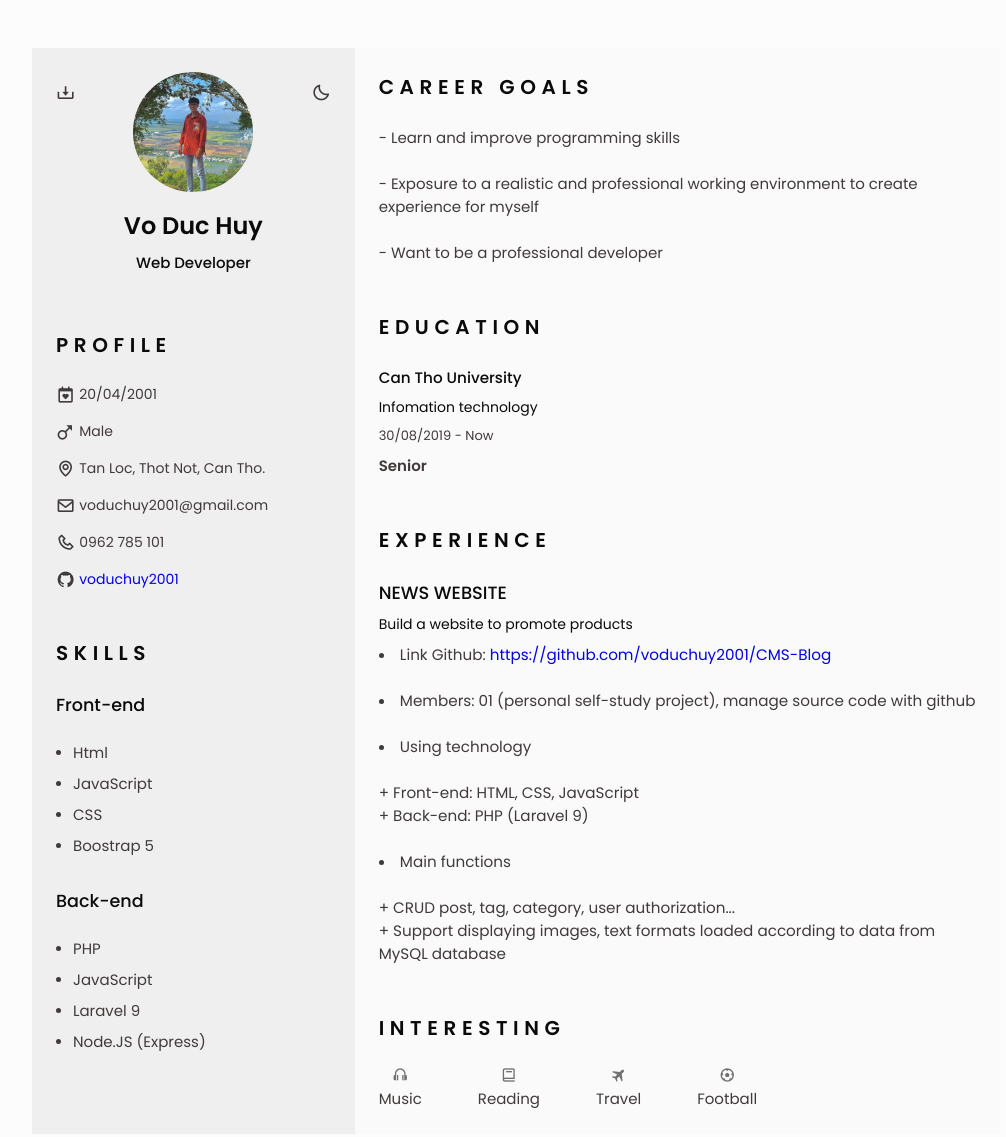
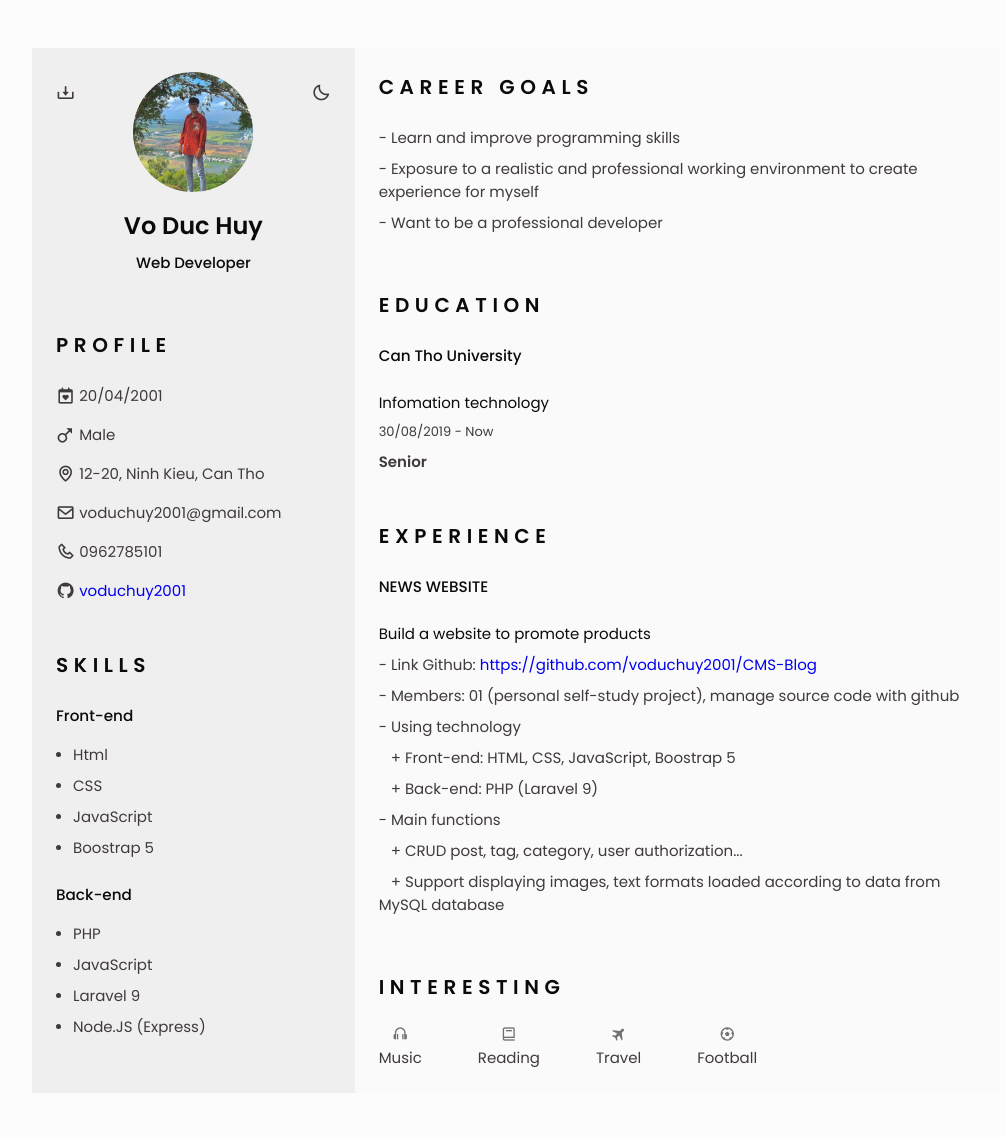
Before and after one commit to voduchuy2001/my-profile, a plain HTML site: page index.html in a window 1280 px wide. Shown: the whole page, without its empty margins (124-1130 px from the left). Drawn offline with nearby package versions, Linux system fonts and the light colour scheme.

Commit message:
first commit

```diff
--- a/assets/css/style.css
+++ b/assets/css/style.css
@@ -40,6 +40,51 @@
 /* Base  */
 *, ::before, ::after{
     box-sizing: border-box;
+}
+
+h1, h2, h3, ul, p{
+    margin: 0;
+}
+
+h1, h2, h3{
+    color: var(--title-color);
+    font-weight: var(--font-medium);
+}
+
+ul{
+    padding: 0;
+    list-style: none;
+}
+
+a{
+    text-decoration: none;
+    font-size: var(--body-font);
+}
+
+img{
+    max-width: 100%;
+    height: auto;
+}
+
+li{
+    list-style: none;
+    margin-bottom: .5rem;
+}
+
+h3{
+    margin-bottom: 1rem;
+}
+
+.mb-3{
+    margin-bottom: 1rem;
+}
+
+.mb-4{
+    margin-bottom: .5rem;
+}
+
+.text-indent{
+    text-indent: .75rem;
 }
 
 html{
@@ -196,30 +241,6 @@ body{
     color: var(--text-color);
 }
 
-h1, h2, h3, ul, p{
-    margin: 0;
-}
-
-h1, h2, h3{
-    color: var(--title-color);
-    font-weight: var(--font-medium);
-}
-
-ul{
-    padding: 0;
-    list-style: none;
-}
-
-a{
-    text-decoration: none;
-    font-size: var(--body-font);
-}
-
-img{
-    max-width: 100%;
-    height: auto;
-}
-
 /* Class CSS */
 .section{
     padding: 1.5rem 0;
@@ -368,7 +389,7 @@ img{
 .home__information{
     display: flex;
     align-items: center;
-    font-size: var(--small-font-size);
+    font-size: var(--normal-font-size);
 }
 
 .home__icon{
@@ -382,6 +403,10 @@ img{
 }
 
 /* Education & experience*/
+.experience__title{
+    font-size: var(--h3-font-size);
+}
+
 .education__content,
 .experience__content{
     display: flex;
@@ -407,8 +432,8 @@ img{
 }
 
 .education__studies,
-.experience__company{
-    font-size: var(--small-font-size);
+.experience__subtitle{
+    font-size: var(--normal-font-size);
     color: var(--title-color);
 }
 
@@ -416,7 +441,19 @@ img{
     font-size: var(--smaller-font-size);
 }
 
+.experience__description{
+    font-size: var(--normal-font-size);
+}
+
+/*Career goals*/
+.career__content{
+    font-size: var(--normal-font-size);
+}
 /* Skill */
+.skill__title{
+    font-size: var(--h3-font-size);
+}
+
 .skills__conten{
     grid-template-columns: repeat(2, 1fr);
 }
--- a/index.html
+++ b/index.html
@@ -104,17 +104,17 @@
                             <i class='bx bx-male-sign home__icon'></i> Male
                         </span>
                         <span class="home__information">
-                            <i class="bx bx-map home__icon"></i> Tan Loc, Thot Not, Can Tho.
+                            <i class="bx bx-map home__icon"></i> 12-20, Ninh Kieu, Can Tho
                         </span>
                         <span class="home__information">
                             <i class='bx bx-envelope home__icon'></i> voduchuy2001@gmail.com
                         </span>
                         <span class="home__information">
-                            <i class='bx bx-phone home__icon'></i> 0962 785 101
+                            <i class='bx bx-phone home__icon'></i> 0962785101
                         </span>
                         <span class="home__information">
-                            <i class='bx bxl-github home__icon'></i> <a
-                                href="https://github.com/voduchuy2001"> voduchuy2001</a>
+                            <i class='bx bxl-github home__icon'></i> <a href="https://github.com/voduchuy2001">
+                                voduchuy2001</a>
                         </span>
                     </div>
                 </section>
@@ -123,24 +123,24 @@
                 <section class="skills section" id="skills">
                     <h2 class="section-title">Skills</h2>
                     <div class="skills__content bd-grid">
-                        <ul class="skills__data">
-                            <h3>Front-end</h3><br>
+                        <ul class="skills__data mb-3">
+                            <h3 class="skill__title mb-3">Front-end</h3>
                             <li class="skills__name">
                                 <span class="skills__circle"></span> Html
+                            </li>
+                            <li class="skills__name">
+                                <span class="skills__circle"></span> CSS
                             </li>
                             <li class="skills__name">
                                 <span class="skills__circle"></span> JavaScript
                             </li>
                             <li class="skills__name">
-                                <span class="skills__circle"></span> CSS
+                                <span class="skills__circle"></span> Boostrap 5
                             </li>
-                            <li class="skills__name">
-                                <span class="skills__circle"></span> Boostrap 5
-                            </li><br>
                         </ul>
 
-                        <ul class="skills__data">
-                            <h3>Back-end</h3><br>
+                        <ul class="skills__data mb-3">
+                            <h3 class="skill__title mb-3">Back-end</h3>
                             <li class="skills__name">
                                 <span class="skills__circle"></span> PHP
                             </li>
@@ -164,10 +164,10 @@
                     <h2 class="section-title">Career goals</h2>
                     <div class="career__container bd-grid">
                         <div class="career__content">
-                            <li style="list-style: none;">- Learn and improve programming skills</li><br>
-                            <li style="list-style: none;">- Exposure to a realistic and professional working environment
-                                to create experience for myself</li><br>
-                            <li style="list-style: none;">- Want to be a professional developer</li>
+                            <li>- Learn and improve programming skills</li>
+                            <li>- Exposure to a realistic and professional working environment
+                                to create experience for myself</li>
+                            <li>- Want to be a professional developer</li>
                         </div>
                     </div>
                 </section>
@@ -194,18 +194,18 @@
                         <div class="experience__content">
                             <div class="experience__data bd-grid">
                                 <h3 class="experience__title">NEWS WEBSITE</h3>
-                                <span class="experience__company">Build a website to promote products</span>
+                                <span class="experience__subtitle">Build a website to promote products</span>
                                 <span class="experience__description">
-                                    <li>Link Github: <a href="https://github.com/voduchuy2001/CMS-Blog"
-                                            target="_blank">https://github.com/voduchuy2001/CMS-Blog</a></li><br>
-                                    <li>Members: 01 (personal self-study project), manage source code with github</li>
-                                    <br>
-                                    <li>Using technology</li><br>
-                                    <li style="list-style: none;">+ Front-end: HTML, CSS, JavaScript</li>
-                                    <li style="list-style: none;">+ Back-end: PHP (Laravel 9)</li><br>
-                                    <li>Main functions</li><br>
-                                    <li style="list-style: none;">+ CRUD post, tag, category, user authorization...</li>
-                                    <li style="list-style: none;">+ Support displaying images, text formats loaded
+                                    <li>- Link Github: <a href="https://github.com/voduchuy2001/CMS-Blog"
+                                            target="_blank">https://github.com/voduchuy2001/CMS-Blog</a></li>
+                                    <li>- Members: 01 (personal self-study project), manage source code with github</li>
+
+                                    <li>- Using technology</li>
+                                    <li class="text-indent">+ Front-end: HTML, CSS, JavaScript, Boostrap 5</li>
+                                    <li class="text-indent">+ Back-end: PHP (Laravel 9)</li>
+                                    <li>- Main functions</li>
+                                    <li class="text-indent">+ CRUD post, tag, category, user authorization...</li>
+                                    <li class="text-indent">+ Support displaying images, text formats loaded
                                         according to data from MySQL database</li>
                                 </span>
                             </div>
```
